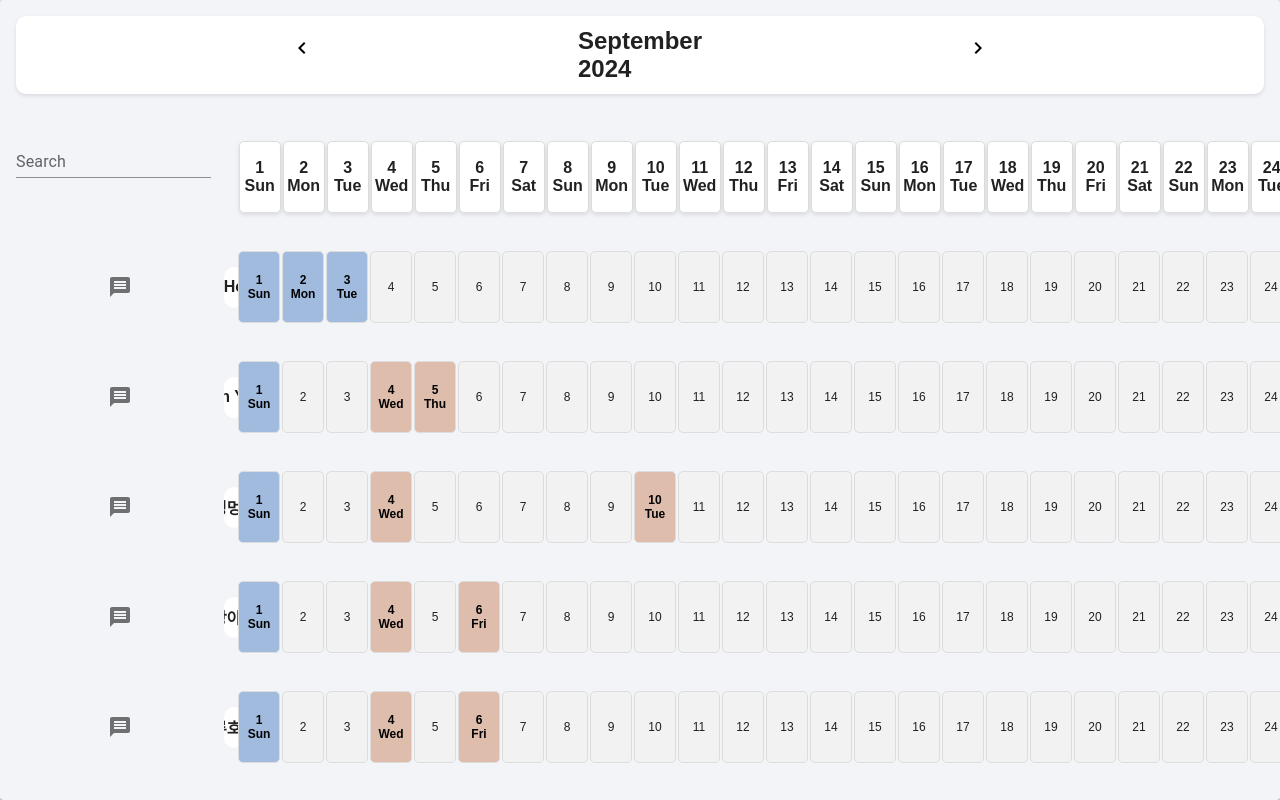
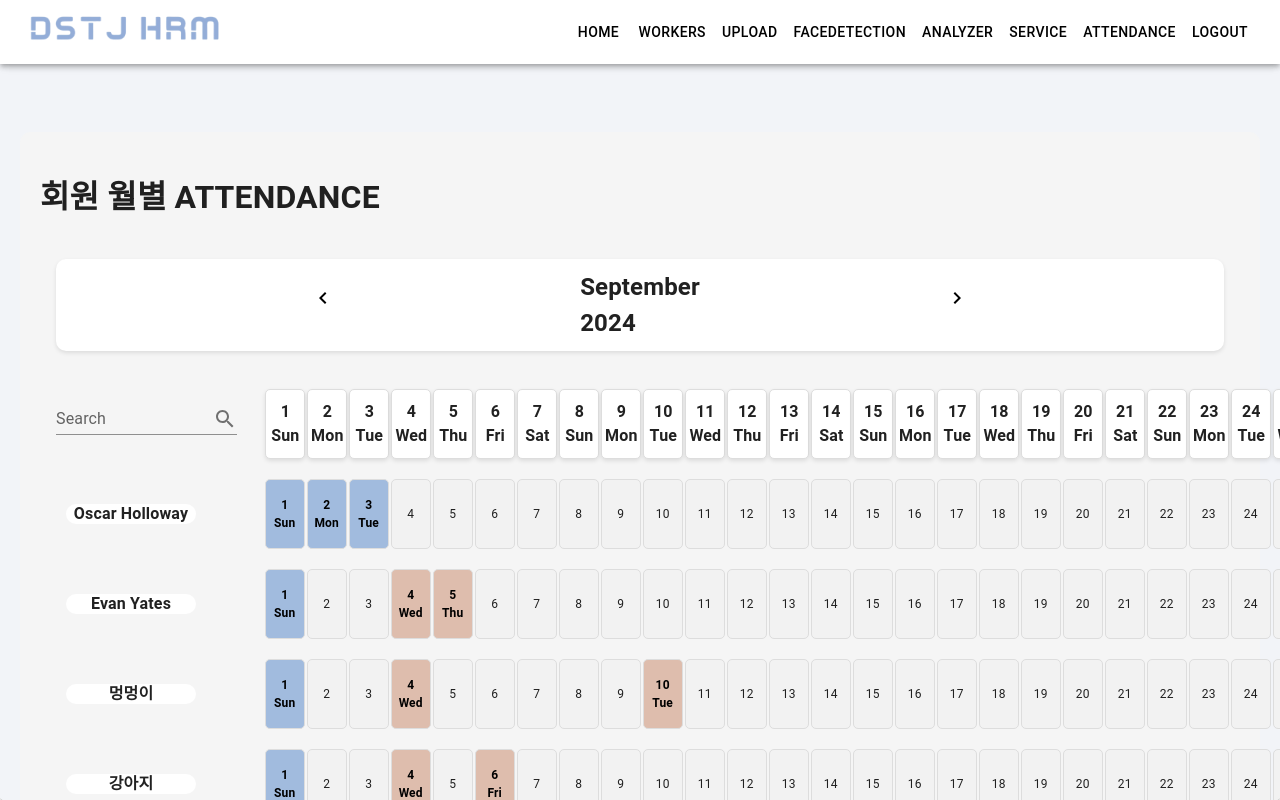
Before and after one commit to Modem924/frontend, a React (Create React App) app in the folder frontend/: page /attendancescreen in a window 1280 px wide. Built offline with nearby package versions, Linux system fonts and the light colour scheme.

Commit message:
월별 출석 screen + 스타일 적용 + get api 생성

```diff
--- a/frontend/src/App.js
+++ b/frontend/src/App.js
@@ -17,7 +17,7 @@ import {
   FaceDetection,
   UploadVer1,
   WorkerScreen,
-  AttendanceScreen,
+  Attendancestyle,
 } from "./components";
 
 const App = () => {
@@ -45,7 +45,7 @@ const App = () => {
           <Route path="/analyze" element={<HealthDataAnalyzer />} />
           <Route path="/face-detection" element={<FaceDetection />} />
           <Route path="/workerscreen" element={<WorkerScreen />} />
-          <Route path="/attendancescreen" element={<AttendanceScreen />} />
+          <Route path="/attendancescreen" element={<Attendancestyle />} />
         </Routes>
       </AppPaperScreen>
     </BrowserRouter>
--- a/frontend/src/components/Attendance.js
+++ b/frontend/src/components/Attendance.js
@@ -1,7 +1,5 @@
 const Attendance = () => {
-    return (
-        <div></div>
-    );
-}
+  return <div></div>;
+};
 
 export default Attendance;
--- a/frontend/src/components/AttendanceScreen.js
+++ b/frontend/src/components/AttendanceScreen.js
@@ -5,8 +5,11 @@ import TextField from "@mui/material/TextField";
 import Modal from "@mui/material/Modal";
 import Button from "@mui/material/Button";
 import IconButton from "@mui/material/IconButton";
+import InputAdornment from "@mui/material/InputAdornment";
+import SearchIcon from "@mui/icons-material/Search";
+import Grid from "@mui/material/Grid";
 import MessageIcon from "@mui/icons-material/Message";
-import Grid from "@mui/material/Grid";
+import { getAttendance } from "./api";
 
 const mockData = [
   {
@@ -49,6 +52,14 @@ const mockData = [
       { date: "2024-09-06", status: "vacation-pending" },
     ],
   },
+  {
+    name: "고양이",
+    attendance: [
+      { date: "2024-09-01", status: "vacation-approved" },
+      { date: "2024-09-04", status: "vacation-pending" },
+      { date: "2024-09-06", status: "vacation-pending" },
+    ],
+  },
   // 더 많은 직원...
 ];
 
@@ -82,7 +93,6 @@ const styles = {
     fontWeight: "bold",
     padding: "10px",
     borderRadius: "5px",
-    //backgroundColor: "#fff",
     height: "70px",
   },
   dayCell: {
@@ -108,7 +118,6 @@ const styles = {
     justifyContent: "center",
     margin: "2px 0",
     padding: "10px",
-    //backgroundColor: "#fff",
     borderRadius: "10px",
     width: "150px",
     height: "70px",
@@ -129,7 +138,6 @@ const styles = {
     flexShrink: "0",
     textAlign: "center",
     backgroundColor: "#f2f2f2",
-    //boxShadow: "0 2px 4px rgba(0, 0, 0, 0.1)",
     fontSize: "12px",
   },
   vacationApproved: {
@@ -167,7 +175,7 @@ const styles = {
   },
 };
 
-const AttendanceTest = () => {
+const AttendanceScreen = () => {
   const [data, setData] = useState([]);
   const [currentDate, setCurrentDate] = useState(new Date(2024, 8, 1));
   const [searchTerm, setSearchTerm] = useState("");
@@ -175,12 +183,12 @@ const AttendanceTest = () => {
   const [selectedMember, setSelectedMember] = useState(null);
   const [phoneNumber, setPhoneNumber] = useState("");
 
+  const fetchData = async () => {
+    //const result = getAttendance():
+    const result = mockData;
+    setData(result);
+  };
   useEffect(() => {
-    const fetchData = async () => {
-      const result = mockData;
-      setData(result);
-    };
-
     fetchData();
   }, []);
 
@@ -329,6 +337,13 @@ const AttendanceTest = () => {
             fullWidth
             value={searchTerm}
             onChange={(e) => setSearchTerm(e.target.value)}
+            InputProps={{
+              endAdornment: (
+                <InputAdornment position="end">
+                  <SearchIcon />
+                </InputAdornment>
+              ),
+            }}
           />
         </Grid>
         <Grid item xs={10}>
@@ -348,10 +363,6 @@ const AttendanceTest = () => {
                 xs={2}
                 style={{ display: "flex", alignItems: "center" }}
               >
-                <IconButton onClick={() => handleMemberClick(member)}>
-                  <MessageIcon />
-                </IconButton>
-
                 <div
                   style={styles.memberName}
                   onClick={() => handleMemberClick(member)}
@@ -421,4 +432,4 @@ const AttendanceTest = () => {
   );
 };
 
-export default AttendanceTest;
+export default AttendanceScreen;
--- /dev/null
+++ b/frontend/src/components/Attendancestyle.js
@@ -0,0 +1,38 @@
+import React from "react";
+import AttendanceScreen from "./AttendanceScreen";
+import NavigationBar from "./NavigationBar";
+const styles = {
+  mainPage: {
+    padding: "20px",
+  },
+  dashboard: {
+    display: "flex",
+    flexDirection: "column",
+    alignItems: "center",
+  },
+  section: {
+    width: "100%",
+    marginBottom: "20px",
+    padding: "20px",
+    backgroundColor: "#f5f5f5",
+    borderRadius: "10px",
+  },
+};
+
+const Attendancestyle = () => {
+  return (
+    <div>
+      <NavigationBar />
+      <div style={styles.mainPage}>
+        <div style={styles.dashboard}>
+          <div style={styles.section}>
+            <h1>회원 월별 ATTENDANCE</h1>
+            <AttendanceScreen />
+          </div>
+        </div>
+      </div>
+    </div>
+  );
+};
+
+export default Attendancestyle;
--- a/frontend/src/components/api.jsx
+++ b/frontend/src/components/api.jsx
@@ -159,14 +159,27 @@ export const getMemberDetails = async (userPK) => {
     const response = await axios.get(`/api/members/${userPK}`);
     return response.data;
   } catch (error) {
-    console.error('Error fetching member details:', error.response ? error.response.data : error.message);
+    console.error(
+      "Error fetching member details:",
+      error.response ? error.response.data : error.message
+    );
     throw error;
   }
 };
 
 export const getMasterMain = async () => {
   try {
-    const response = await axiosInstance.get('/masters/main');
+    const response = await axiosInstance.get("/masters/main");
+    return response.data;
+  } catch (error) {
+    console.error("Error fetching master main data:", error);
+    throw error;
+  }
+};
+
+export const getAttendance = async () => {
+  try {
+    const response = await axiosInstance.get("/members/member-list");
     return response.data;
   } catch (error) {
     console.error("Error fetching master main data:", error);
--- a/frontend/src/components/index.js
+++ b/frontend/src/components/index.js
@@ -14,7 +14,7 @@ import FaceDetection from "./FaceDetection";
 import HealthDataAnalyzer from "./HealthDataAnalyzer";
 import UploadVer1 from "./Upload_ver1";
 import WorkerScreen from "./WorkerScreen";
-import AttendanceScreen from "./AttendanceScreen";
+import Attendancestyle from "./Attendancestyle";
 
 export {
   AppPaperScreen,
@@ -33,5 +33,5 @@ export {
   HealthDataAnalyzer,
   UploadVer1,
   WorkerScreen,
-  AttendanceScreen,
+  Attendancestyle,
 };
```
